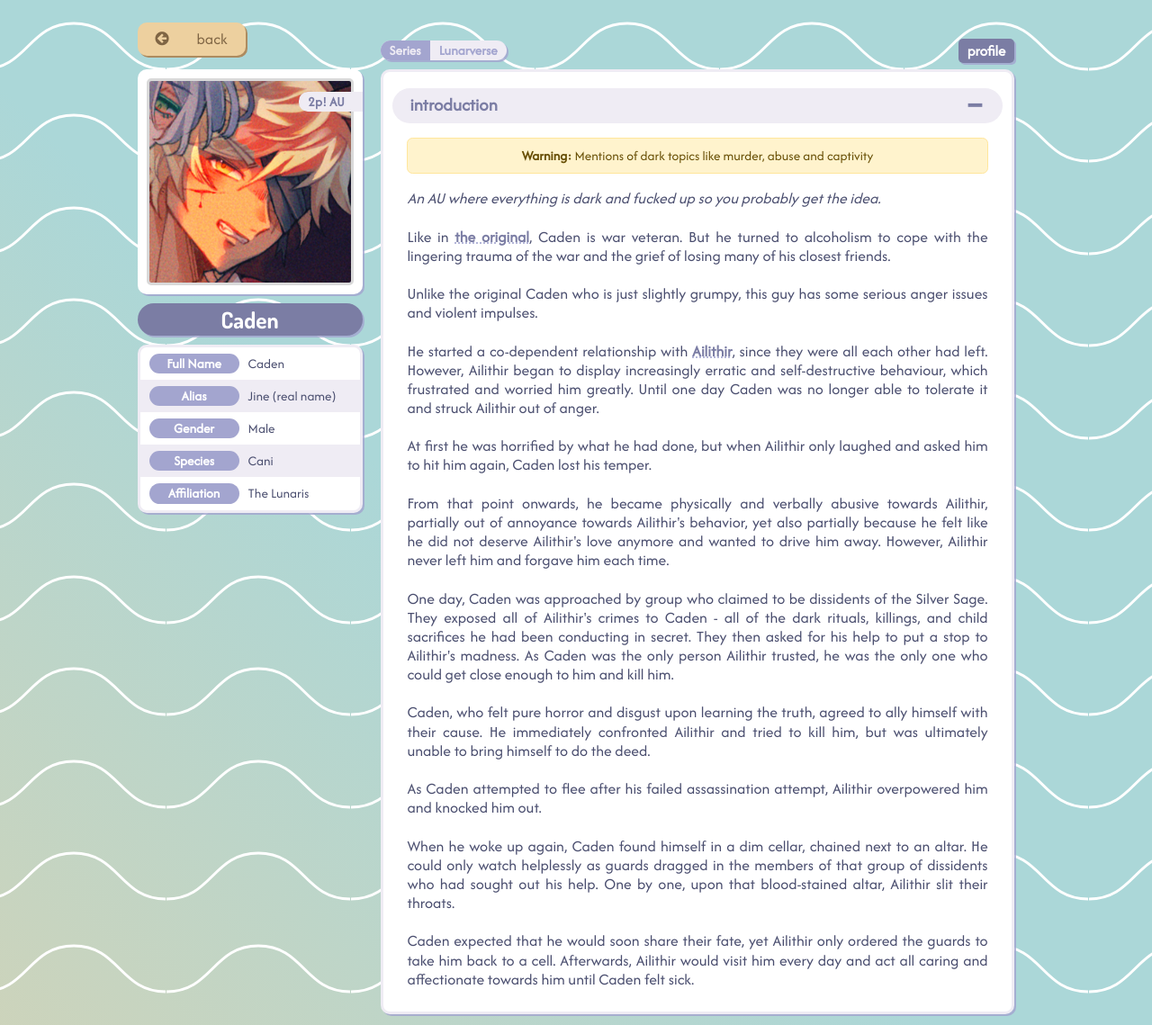
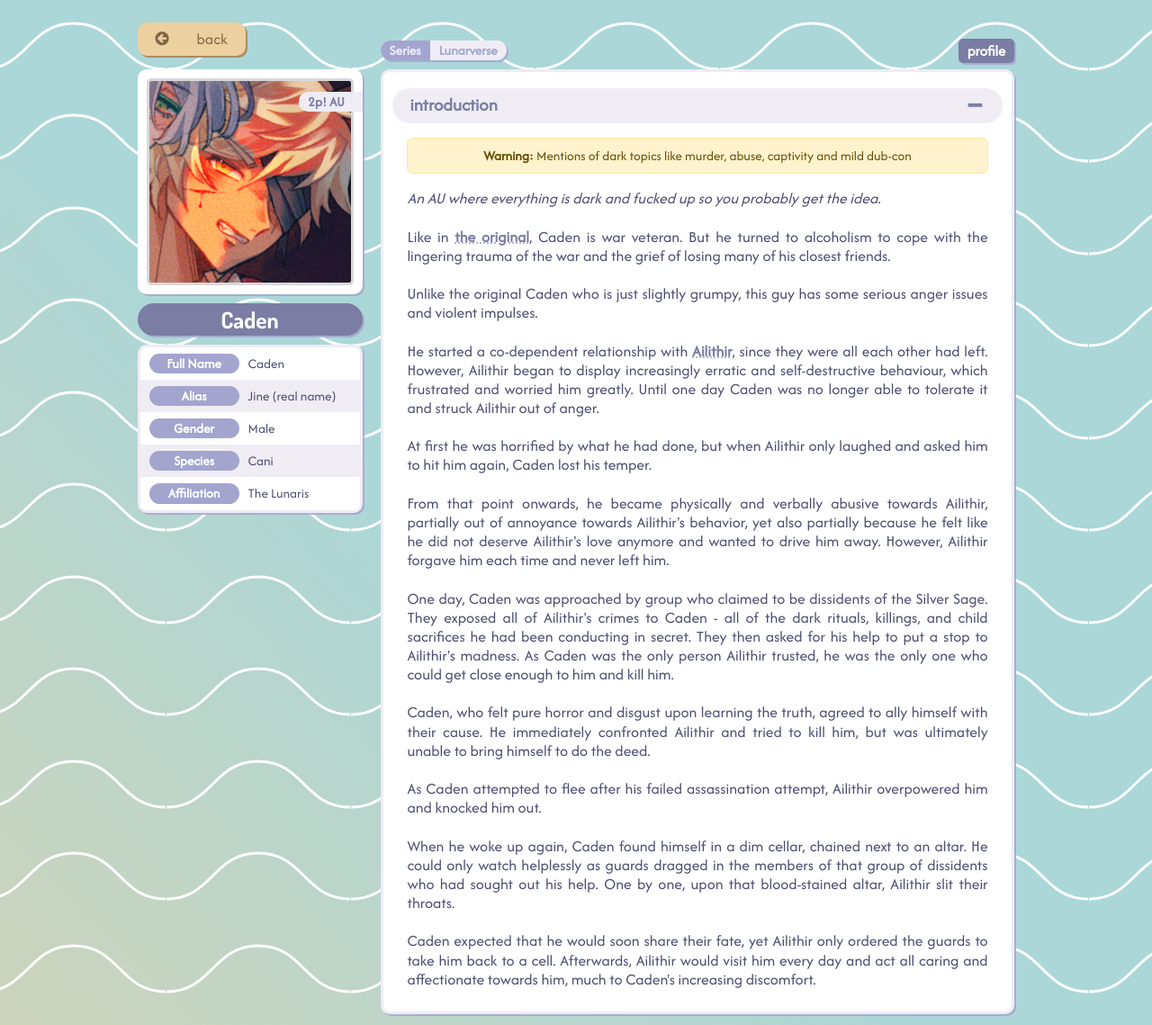
Before and after one commit to kanekos99/oc-gallery, an Eleventy site: page src/characters/lunarverse/caden-2p.md in a window 1280 px wide. Shown: the top 1139 px of the page at 90% size. Built offline with nearby package versions, Linux system fonts and the light colour scheme; Eleventy itself is replaced by a stand-in of ours; files that its build step writes are made by us from their sources.

Commit message:
Minor text edit

```diff
--- a/src/characters/lunarverse/caden-2p.md
+++ b/src/characters/lunarverse/caden-2p.md
@@ -26,7 +26,7 @@ relationships:
 
 <!-- section: introduction -->
 
-<div class="alert alert-warning"><b>Warning:</b> Mentions of dark topics like murder, abuse and captivity</div>
+<div class="alert alert-warning"><b>Warning:</b> Mentions of dark topics like murder, abuse, captivity and mild dub-con</div>
 
 _An AU where everything is dark and fucked up so you probably get the idea._<br><br>
 
@@ -38,7 +38,7 @@ He started a co-dependent relationship with [Ailithir](/oc-gallery/characters/ai
 
 At first he was horrified by what he had done, but when Ailithir only laughed and asked him to hit him again, Caden lost his temper.<br><br>
 
-From that point onwards, he became physically and verbally abusive towards Ailithir, partially out of annoyance towards Ailithir's behavior, yet also partially because he felt like he did not deserve Ailithir's love anymore and wanted to drive him away. However, Ailithir never left him and forgave him each time.<br><br>
+From that point onwards, he became physically and verbally abusive towards Ailithir, partially out of annoyance towards Ailithir's behavior, yet also partially because he felt like he did not deserve Ailithir's love anymore and wanted to drive him away. However, Ailithir forgave him each time and never left him.<br><br>
 
 One day, Caden was approached by group who claimed to be dissidents of the Silver Sage. They exposed all of Ailithir's crimes to Caden - all of the dark rituals, killings, and child sacrifices he had been conducting in secret. They then asked for his help to put a stop to Ailithir's madness. As Caden was the only person Ailithir trusted, he was the only one who could get close enough to him and kill him.<br><br>
 
@@ -48,4 +48,4 @@ As Caden attempted to flee after his failed assassination attempt, Ailithir over
 
 When he woke up again, Caden found himself in a dim cellar, chained next to an altar. He could only watch helplessly as guards dragged in the members of that group of dissidents who had sought out his help. One by one, upon that blood-stained altar, Ailithir slit their throats.<br><br>
 
-Caden expected that he would soon share their fate, yet Ailithir only ordered the guards to take him back to a cell. Afterwards, Ailithir would visit him every day and act all caring and affectionate towards him until Caden felt sick.
+Caden expected that he would soon share their fate, yet Ailithir only ordered the guards to take him back to a cell. Afterwards, Ailithir would visit him every day and act all caring and affectionate towards him, much to Caden's increasing discomfort.
```
